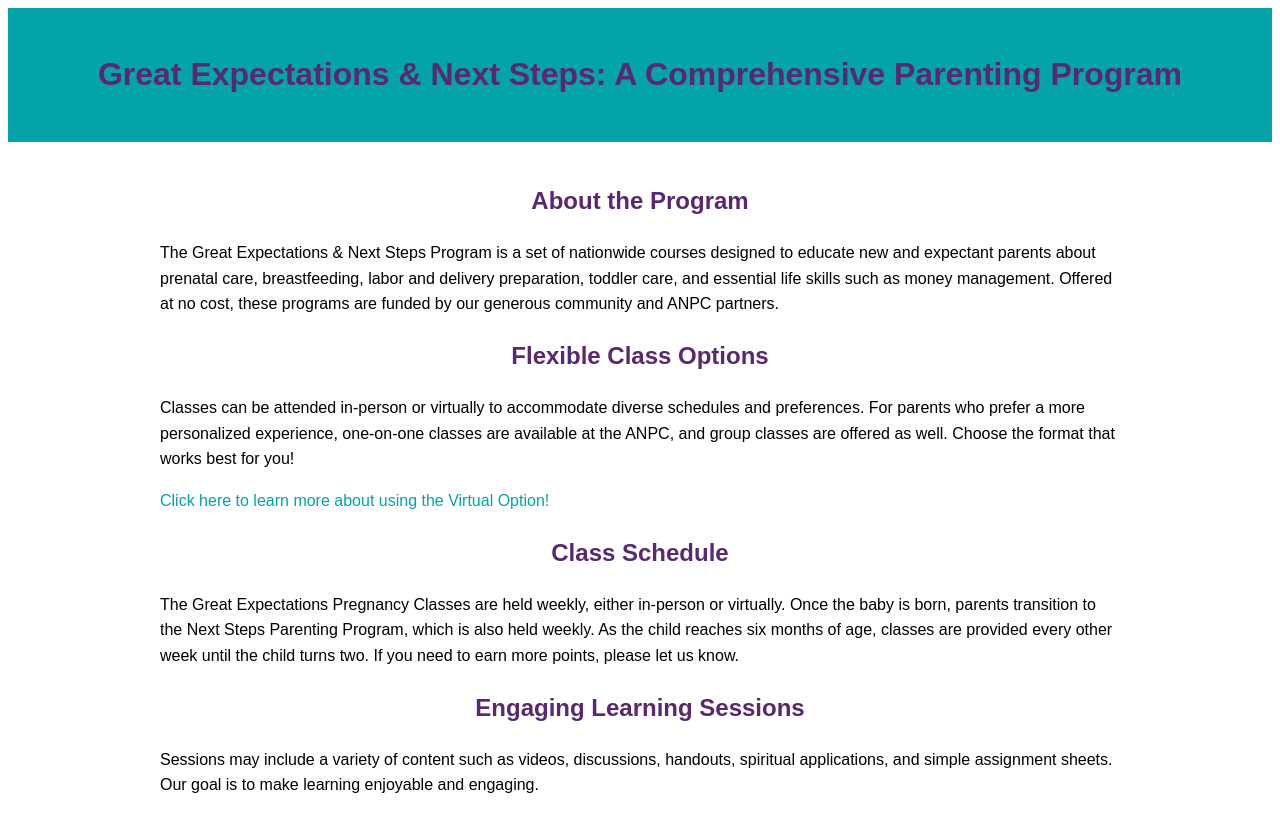
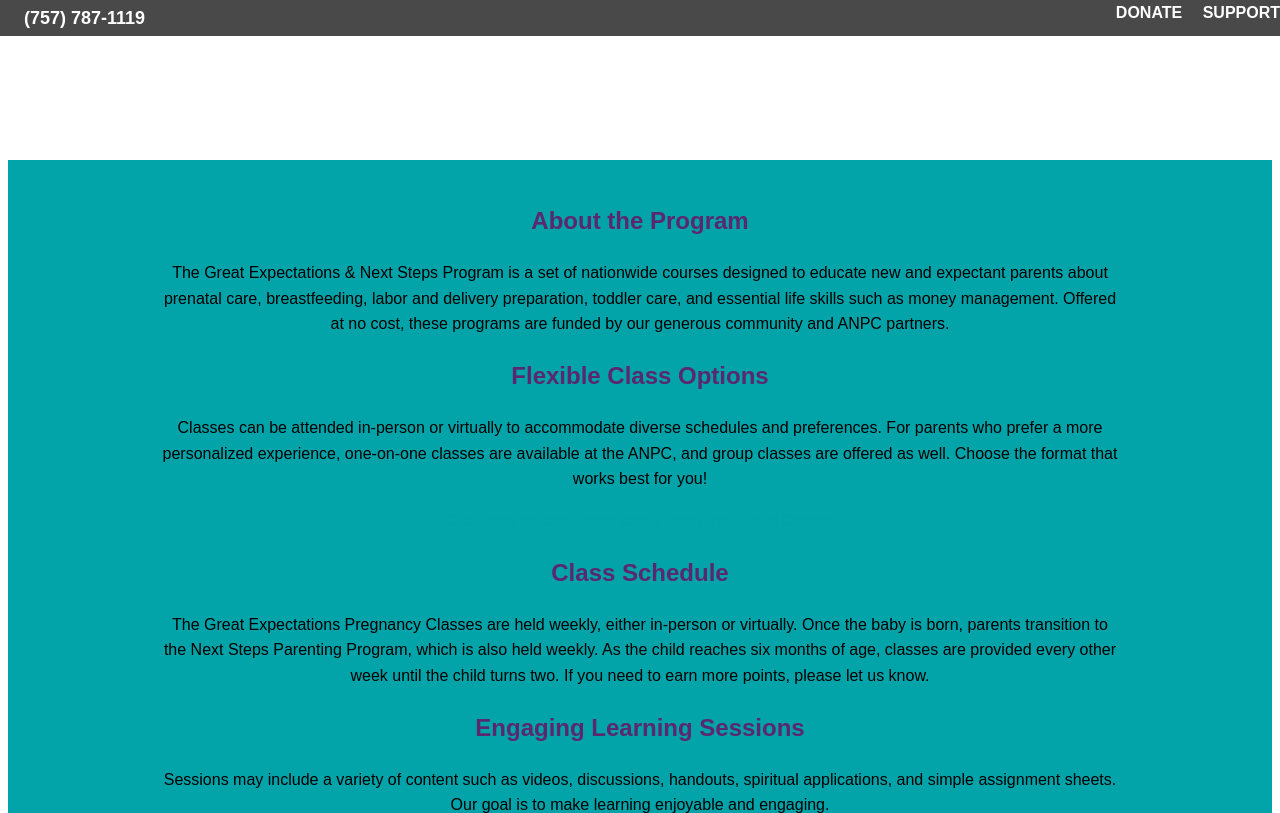
Before and after one commit to bjs2939/bjs2939.github.io, a plain HTML site: page index.html in a window 1280 px wide. Shown: the top 813 px of the page. Drawn offline with Linux system fonts and the light colour scheme.

Commit message:
Update index.html

```diff
--- a/index.html
+++ b/index.html
@@ -3,8 +3,63 @@
 <head>
   <meta charset="UTF-8">
   <meta name="viewport" content="width=device-width, initial-scale=1.0">
-    <title>Great Expectations & Next Steps: A Comprehensive Parenting Program</title>
+  <title>Great Expectations &amp; Next Steps: A Comprehensive Parenting Program</title>
   <style>
+    .banner {
+      background-color: #494949;
+      height: 36px;
+      width: 100%;
+      position: fixed;
+      top: 0;
+      left: 0;
+      z-index: 999;
+      text-align: right;
+    }
+    .banner a {
+      display: inline-block;
+      color: white;
+      text-decoration: none;
+      font-weight: bold;
+      margin-right: 1em;
+    }
+    .banner a:hover {
+      text-decoration: underline;
+    }
+    .banner a:last-child {
+      margin-right: 0;
+    }
+    .phone {
+      position: absolute;
+      top: 0;
+      left: calc(33.33% - (0.5 * 122px)); /* adjust the value based on the width of the phone number element */
+      margin: 0;
+      font-weight: bold;
+      color: white;
+      z-index: 1000;
+      width: auto;
+    }
+    .banner p {
+      margin: 0;
+      font-size: 18px;
+      color: white;
+      text-align: center;
+      line-height: 36px;
+      max-width: calc(100vw - 0.5in);
+      font-weight: bold;
+      position: absolute;
+      top: 0;
+      left: 0.25in;
+      z-index: 1000;
+    }
+    .white-banner {
+      background-color: #ffffff;
+      height: 124px;
+      width: 100%;
+      position: fixed;
+      top: 36px; /* Position the white banner below the blackish-gray banner */
+      left: 0;
+      z-index: 998; /* Ensure the white banner is positioned below the blackish-gray banner */
+    }
     body {
       font-family: Arial, sans-serif;
       line-height: 1.6;
@@ -36,6 +91,16 @@
   </style>
 </head>
 <body>
+  <div class="banner">
+    <p>(757) 787-1119</p>
+
+    <a href="https://www.paypal.com/cgi-bin/webscr?cmd=_s-xclick&hosted_button_id=KNTNBG5F4NY8U&source=url">DONATE</a>
+    <a href="https://womenspregnancysupport.org/support/">SUPPORT</a>
+  </div>
+  <div class="white-banner"></div>
+  <div class="header">
+
+
     <div class="header">
         <h1>Great Expectations &amp; Next Steps: A Comprehensive Parenting Program</h1>
     </div>
```
Lines whose indentation alone changed are shown as unchanged.
